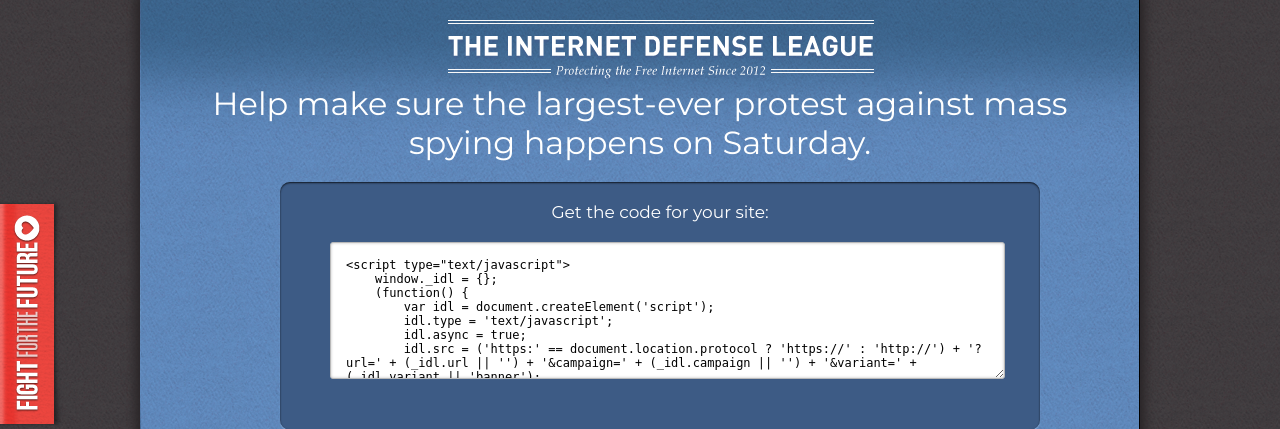
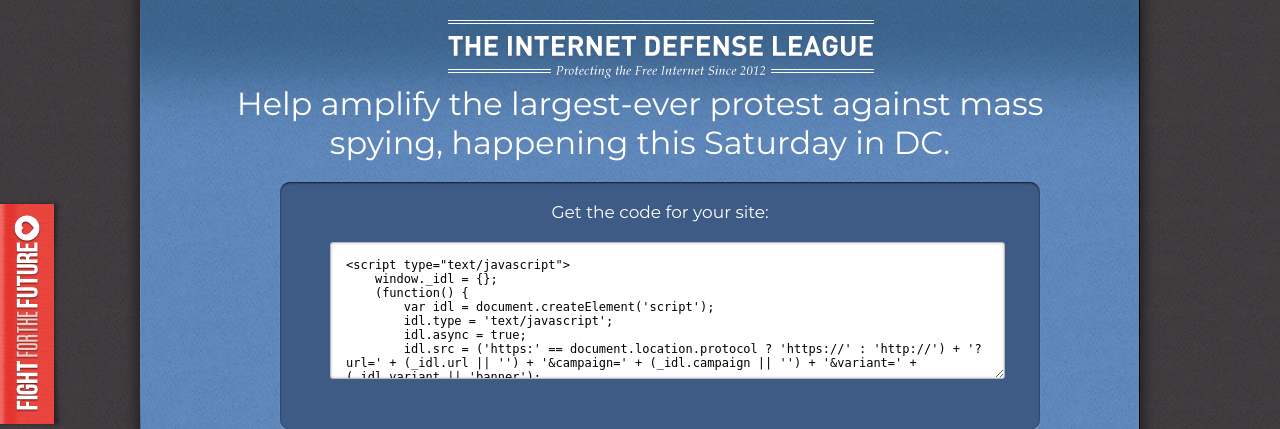
Before and after one commit to fightforthefuture/idl-members, a Django app: template internetdefense/templates/index.html in a window 1280 px wide. Shown: the top 429 px of the page. Run offline with Django 3.2, Linux system fonts and the light colour scheme; the template is opened without the code that fills it, so the values that code supplies are empty.

Commit message:
Headline was updated

```diff
--- a/internetdefense/templates/index.html
+++ b/internetdefense/templates/index.html
@@ -4,7 +4,7 @@
 
     <div class="wrap" id="intro">
         <h1 id="logo">Internet Defense League</h1>
-        <h2 class="montserrat">Help make sure the largest-ever protest against mass spying happens on Saturday.</h2>
+        <h2 class="montserrat">Help amplify the largest-ever protest against mass spying, happening this Saturday in DC.</h2>
 
         <div class="indent dark large">
             <h3 class="montserrat">Get the code for your site:</h3>
```
